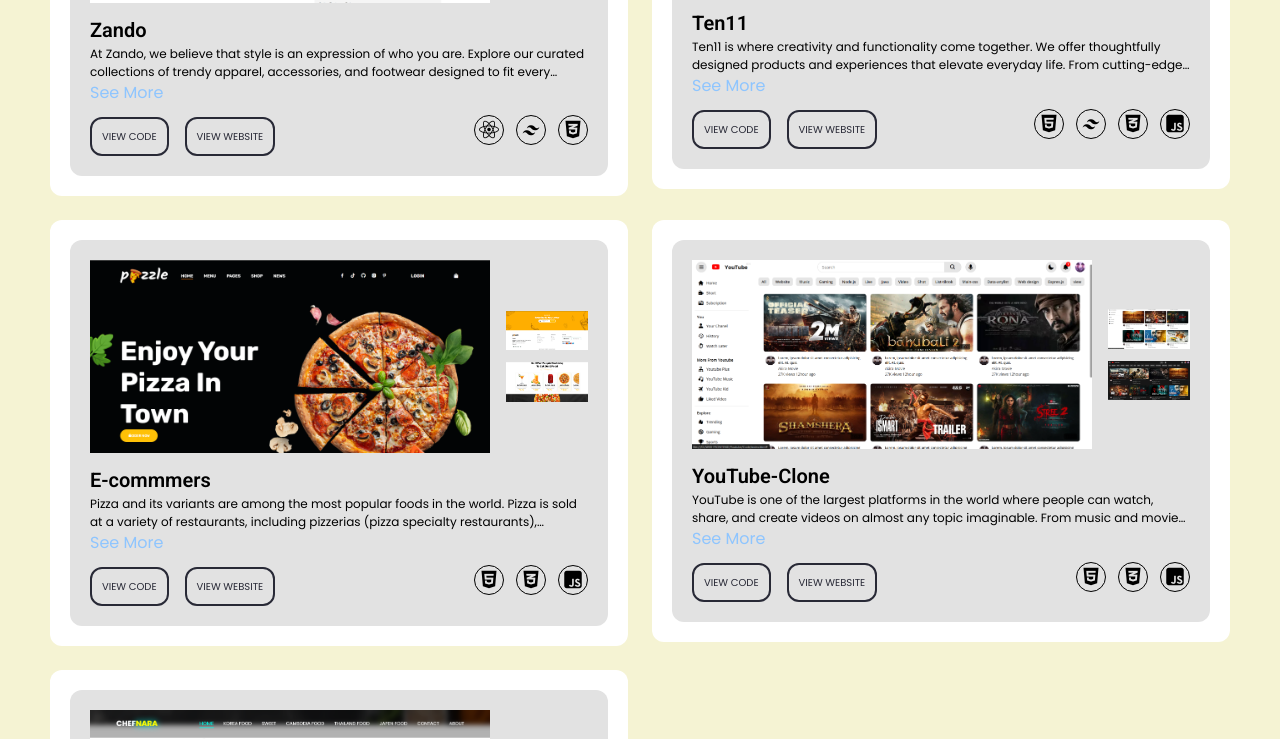
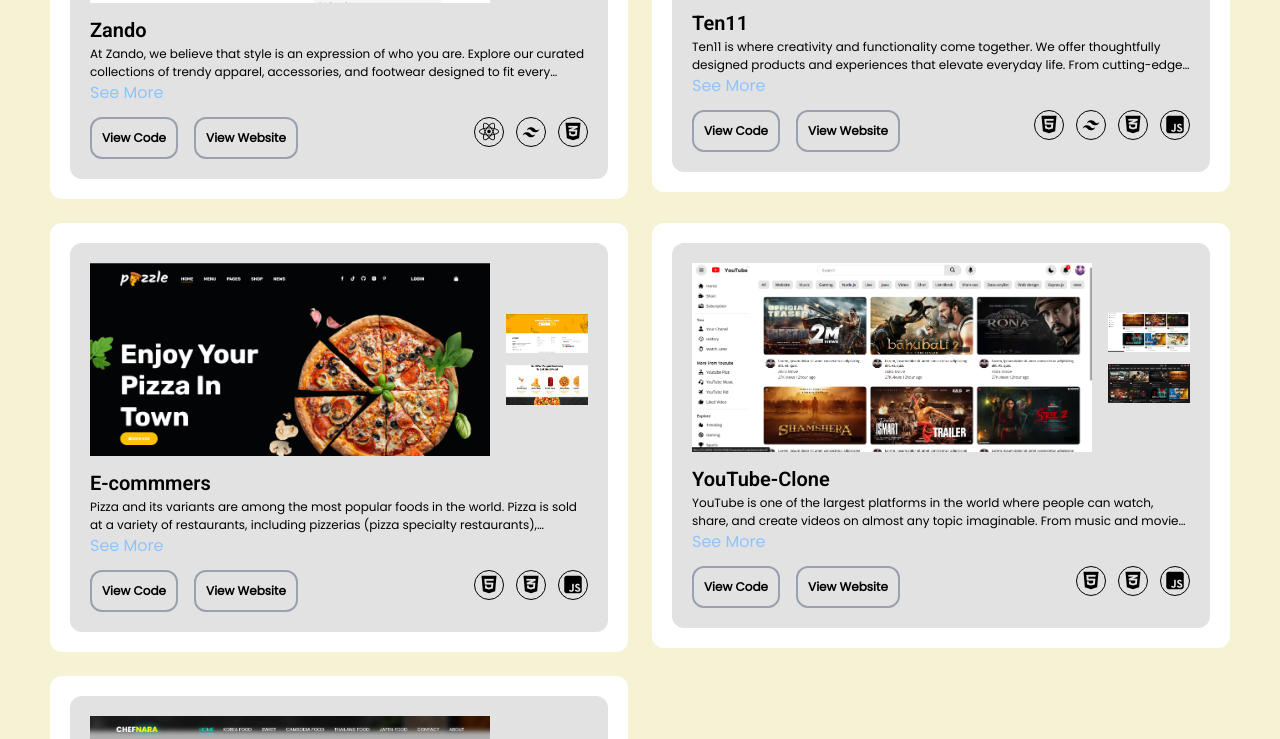
Before and after one commit to SovannaraHong/My-Pofolio, a React (Vite) app: page / in a window 1280 px wide. Shown: the part 3022-3761 px from the top of the page. Built offline with nearby package versions, Linux system fonts and the light colour scheme.

Commit message:
update button

```diff
--- a/src/components/Potfolio/Card.css
+++ b/src/components/Potfolio/Card.css
@@ -1,85 +1,3 @@
-/* From Uiverse.io by CashOnlySeb */
-.custom-learn-more-btn {
-  position: relative;
-  display: inline-flex;
-  align-items: center;
-  justify-content: center;
-  padding: 10px 10px;
-  border: 2px solid #282936;
-  background: transparent;
-  color: #282936;
-  font-size: 10px;
-  font-weight: 500;
-  text-transform: uppercase;
-  cursor: pointer;
-  overflow: hidden;
-  transition: color 0.3s ease-in-out, border-color 0.3s ease-in-out;
-}
-
-.custom-learn-more-btn .circle {
-  position: absolute;
-  top: 50%;
-  left: 50%;
-  width: 3rem;
-  height: 3rem;
-  background: #282936;
-  border-radius: 50%;
-  transform: translate(-50%, -50%) scale(0);
-  transition: transform 0.5s ease-in-out;
-  z-index: -1;
-}
-
-.custom-learn-more-btn .button-text {
-  position: relative;
-  z-index: 1;
-  display: flex;
-  align-items: center;
-  gap: 10px;
-}
-
-.custom-learn-more-btn .arrow {
-  width: 14px;
-  height: 2px;
-  background: #282936;
-  position: relative;
-  transition: transform 0.3s ease-in-out, background 0.3s ease-in-out;
-}
-
-.custom-learn-more-btn .arrow::after {
-  content: "";
-  position: absolute;
-  width: 6px;
-  height: 6px;
-  border-right: 2px solid #282936;
-  border-top: 2px solid #282936;
-  transform: rotate(45deg);
-  right: -2px;
-  top: -3px;
-  transition: border-color 0.3s ease-in-out;
-}
-
-.custom-learn-more-btn:hover {
-  color: #fff;
-  border-color: transparent;
-}
-
-.custom-learn-more-btn:hover .circle {
-  transform: translate(-50%, -50%) scale(4);
-}
-
-.custom-learn-more-btn:hover .arrow {
-  background: #fff;
-  transform: translateX(5px);
-}
-
-.custom-learn-more-btn:hover .arrow::after {
-  border-color: #fff;
-}
-
-.custom-learn-more-btn:active {
-  transform: scale(0.98);
-}
-
 /* animation */
 
 .flade-up {
--- a/src/components/Potfolio/CardProject.jsx
+++ b/src/components/Potfolio/CardProject.jsx
@@ -9,12 +9,17 @@
         <div className="bg-white  w-fit p-[20px] rounded-[12px] ">
           <div className="bg-[#e2e2e2] p-[20px] rounded-[12px]">
             <div className="flex gap-4 ">
-              <img className="w-[400px]" src={imags[0]} alt="" />
+              <img
+                className="xl:w-[400px] lg:w-[250px] sm:w-[400px] md:w-[400px] w-[400px]"
+                src={imags[0]}
+                alt=""
+              />
               <div className="flex justify-center items-center flex-col gap-3">
-                <img className="w-[300px]" src={imags[1]} alt="" />
-                <img className="w-[300px]" src={imags[2]} alt="" />
+                <img src={imags[1]} alt="" />
+                <img src={imags[2]} alt="" />
               </div>
             </div>
+
             <div className="pt-[12px]">
               <h1 className="text-[20px] font-semibold font-Roboto ">{name}</h1>
               <p className={`text-[12px] ${extend ? "" : " line-clamp-2 "}`}>
@@ -27,14 +32,15 @@
                 {extend ? "See Less" : "See More"}
               </button>
             </div>
+
             <div className="flex justify-between items-center">
               <div className="pt-[12px] flex gap-4">
-                <button className="custom-learn-more-btn rounded-[12px]">
+                <button className=" text-[12px] border-2 border-gray-400 px-[10px] hover:border-gray-300  transition-all duration-300 ease-in-out py-[10px] font-semibold rounded-[12px]">
                   <a href={link} target="_blank" rel="noopener noreferrer">
                     <span className="button-text">View Code</span>
                   </a>
                 </button>
-                <button className="custom-learn-more-btn rounded-[12px]">
+                <button className=" text-[12px] border-2 border-gray-400 px-[10px] hover:border-gray-300  transition-all duration-300 ease-in-out py-[10px] font-semibold rounded-[12px]">
                   <a href={path} target="_blank" rel="noopener noreferrer">
                     <span className="button-text">View Website</span>
                   </a>
```
